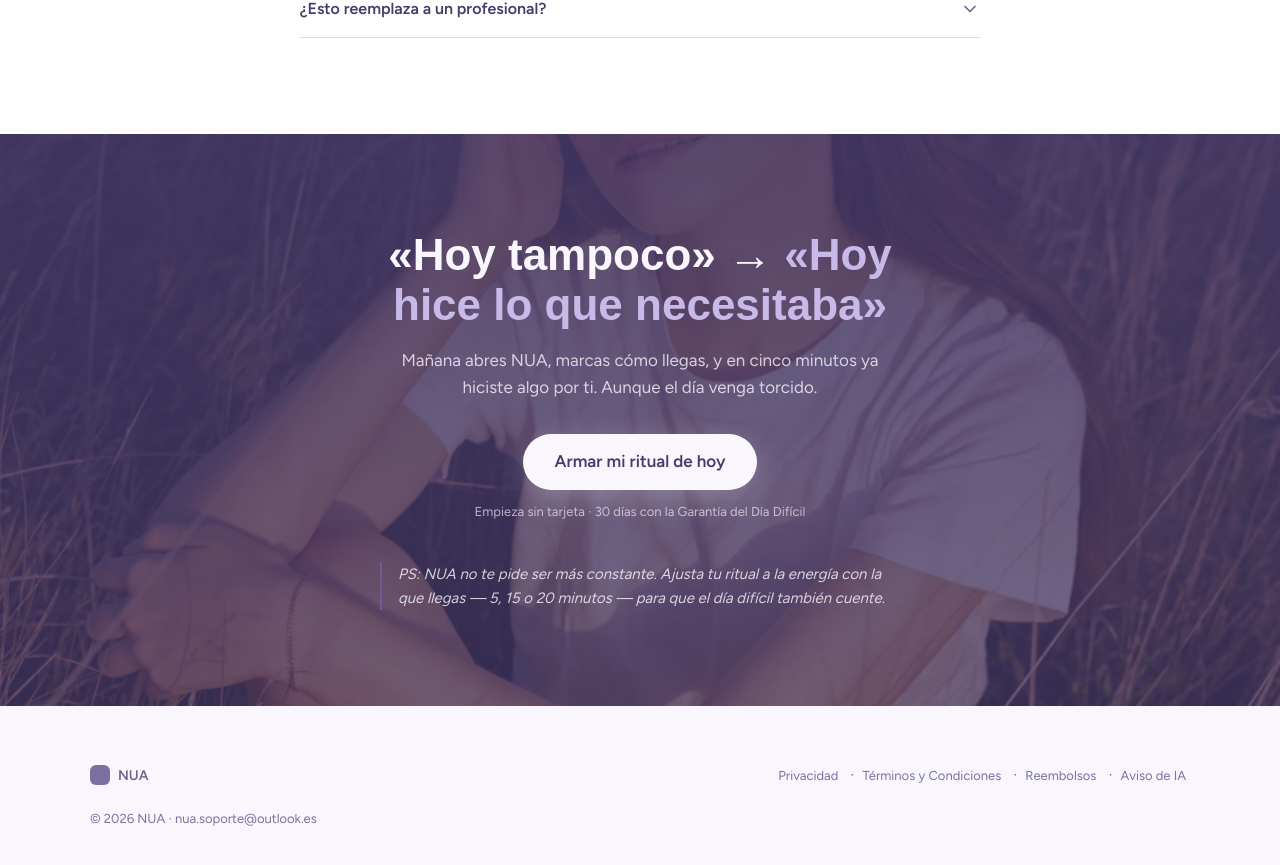
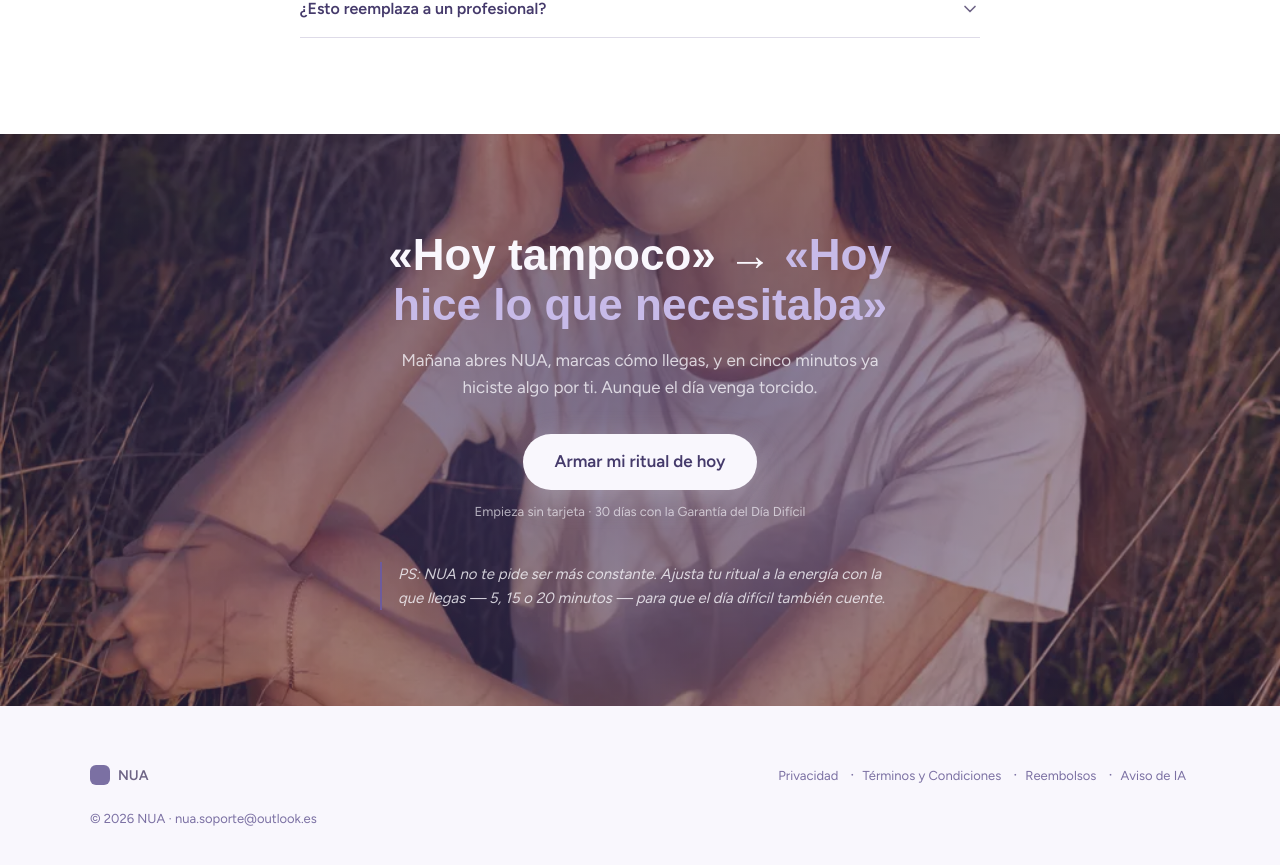
Before and after one commit to stephanietorresv88-cloud/NUA, a Next.js app: page / in a window 1280 px wide. Shown: the part 5796-6661 px from the top of the page. Built offline with nearby package versions, Linux system fonts and the light colour scheme; no server answers; a web font is replaced by a local one.

Commit message:
fix: la foto de cierre se veía casi invisible por el filtro oscuro

```diff
--- a/components/landing/CtaFinal.tsx
+++ b/components/landing/CtaFinal.tsx
@@ -61,17 +61,19 @@ export function CtaFinal({
           alt=""
           aria-hidden="true"
           loading="lazy"
-          className="absolute inset-0 h-full w-full object-cover opacity-40"
+          className="absolute inset-0 h-full w-full object-cover opacity-70"
         />
       )}
       {/* Profundidad también en el bloque invertido: radial sutil del acento.
-          Con foto de fondo, se suma un velo oscuro para que el texto siga AA. */}
+          Con foto de fondo, se suma un velo oscuro para que el texto siga AA —
+          más fuerte donde vive el texto (centro), más suave en los bordes para
+          que la foto siga siendo reconocible. */}
       <div
         aria-hidden="true"
         className="pointer-events-none absolute inset-0"
         style={{
           background: photoSrc
-            ? 'linear-gradient(180deg, color-mix(in oklab, var(--text-primary) 88%, transparent) 0%, color-mix(in oklab, var(--text-primary) 75%, transparent) 100%)'
+            ? 'radial-gradient(680px 520px at 50% 45%, color-mix(in oklab, var(--text-primary) 72%, transparent) 0%, color-mix(in oklab, var(--text-primary) 40%, transparent) 100%)'
             : 'radial-gradient(720px 420px at 50% 0%, color-mix(in oklab, var(--accent) 16%, transparent) 0%, transparent 60%)',
         }}
       />
```
